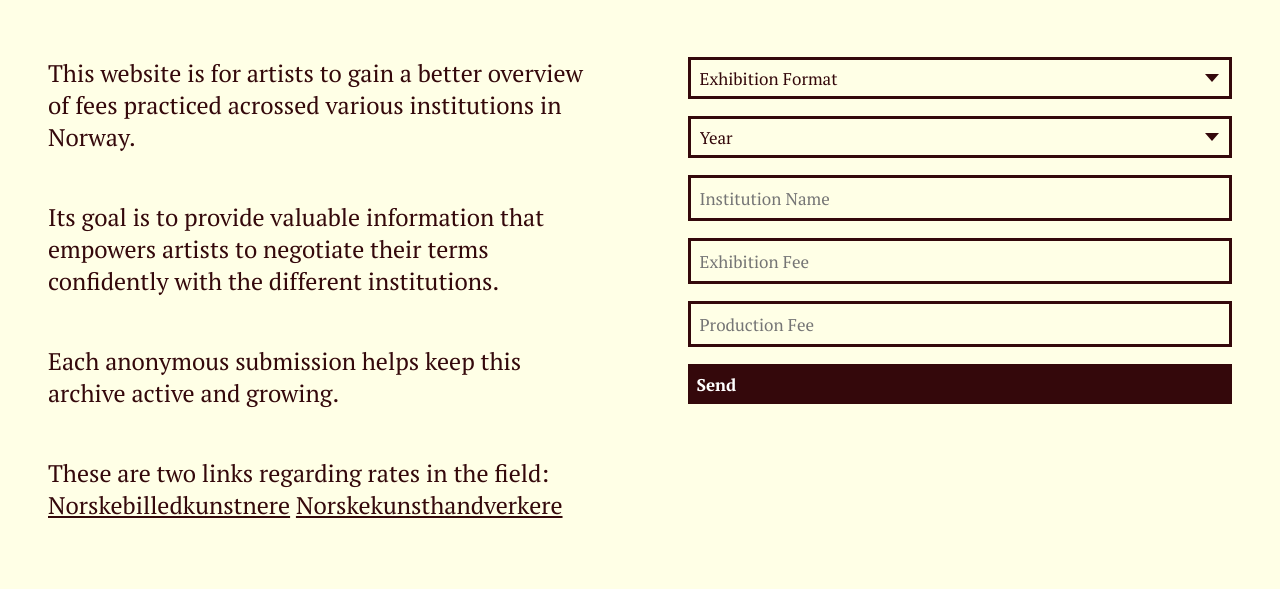
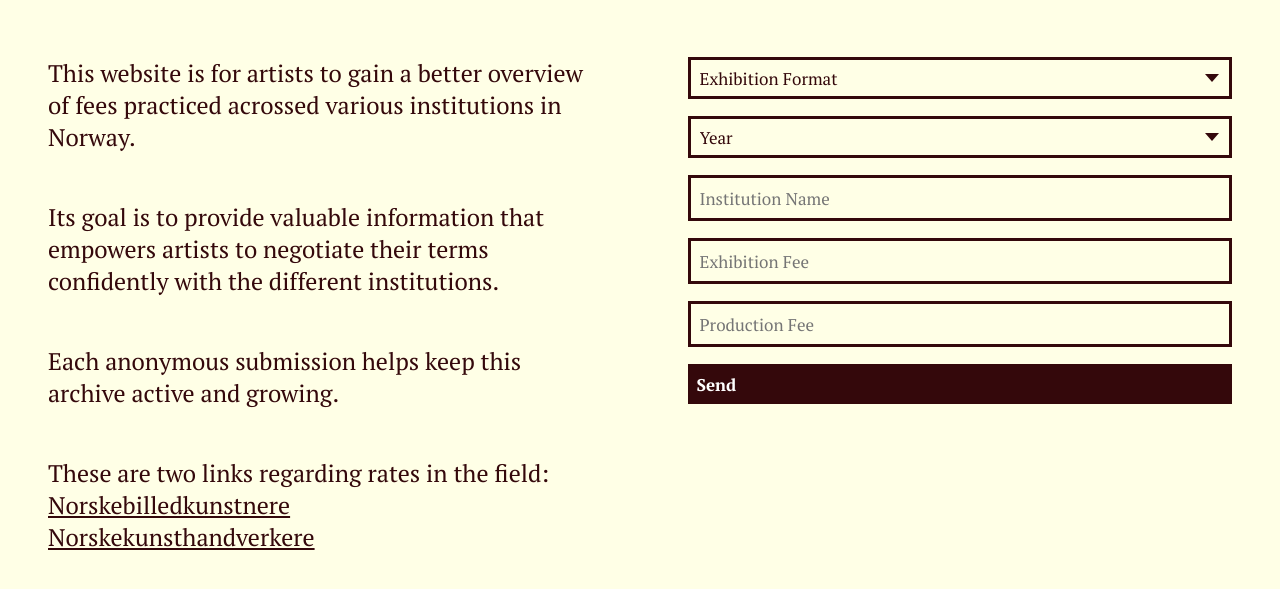
Before and after one commit to artistfees/artistfees.github.io, a plain HTML site: page about.html in a window 1280 px wide. Shown: the part 71-660 px from the top of the page. Drawn offline with Linux system fonts and the light colour scheme.

Commit message:
Update about.html

```diff
--- a/about.html
+++ b/about.html
@@ -189,7 +189,7 @@
         <p>Its goal is to provide valuable information that empowers artists to negotiate their terms confidently with the different institutions.</p>
         <p>Each anonymous submission helps keep this archive active and growing.</p>
         <p>These are two links regarding rates in the field:
-          <a href="https://www.norskebilledkunstnere.no/aktuelt/veiledende-satser-slik-kan-du-beregne-utstillingshonorar/" target="_blank" rel="noopener noreferrer">Norskebilledkunstnere</a>
+          <a href="https://www.norskebilledkunstnere.no/aktuelt/veiledende-satser-slik-kan-du-beregne-utstillingshonorar/" target="_blank" rel="noopener noreferrer">Norskebilledkunstnere</a><br>
           <a href="https://www.norskekunsthandverkere.no/aktuelt/nks-veiledende-satser-en-historisk-lansering" target="_blank" rel="noopener noreferrer">Norskekunsthandverkere</a>
         </p>
       </section>
```
